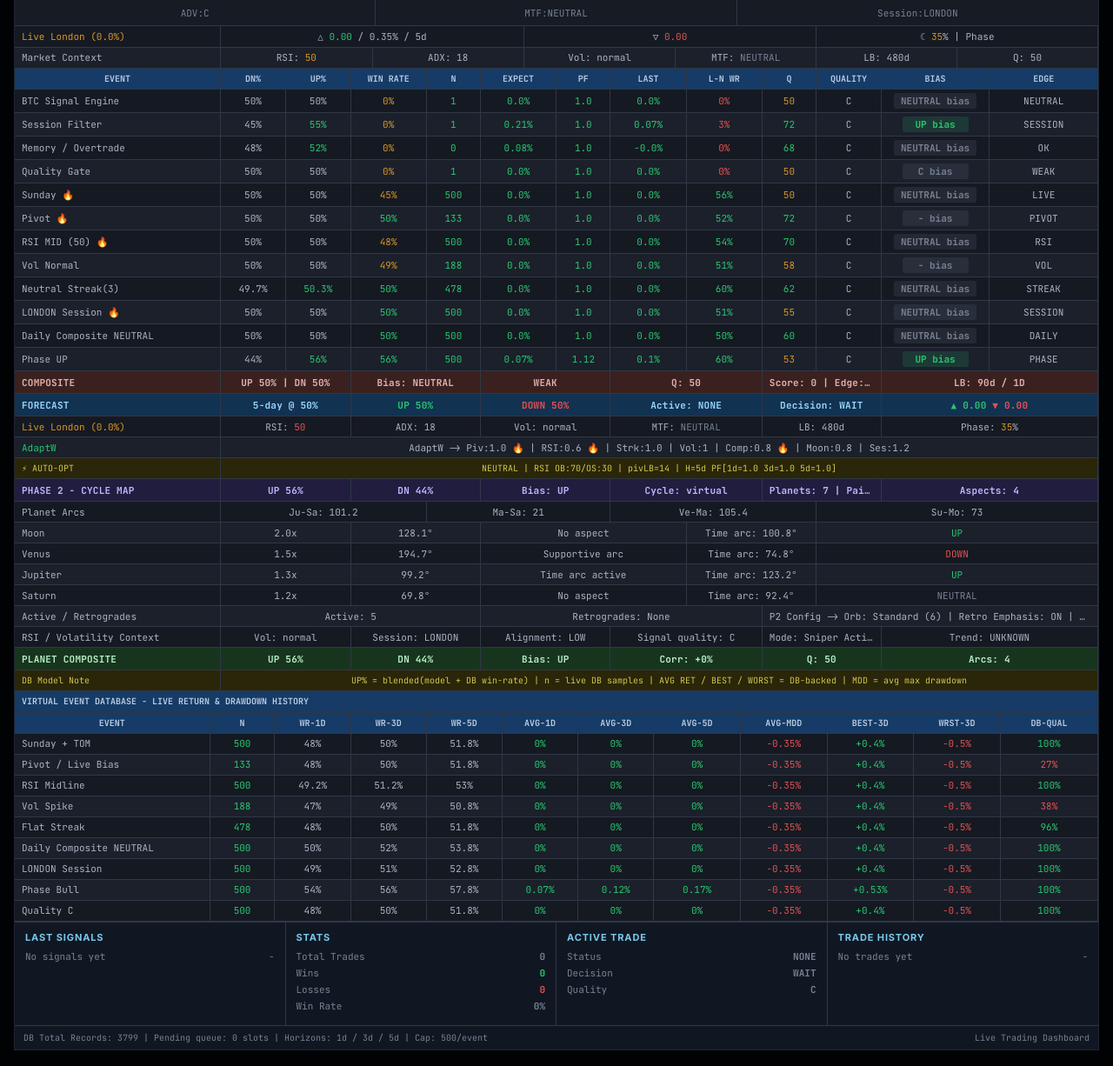
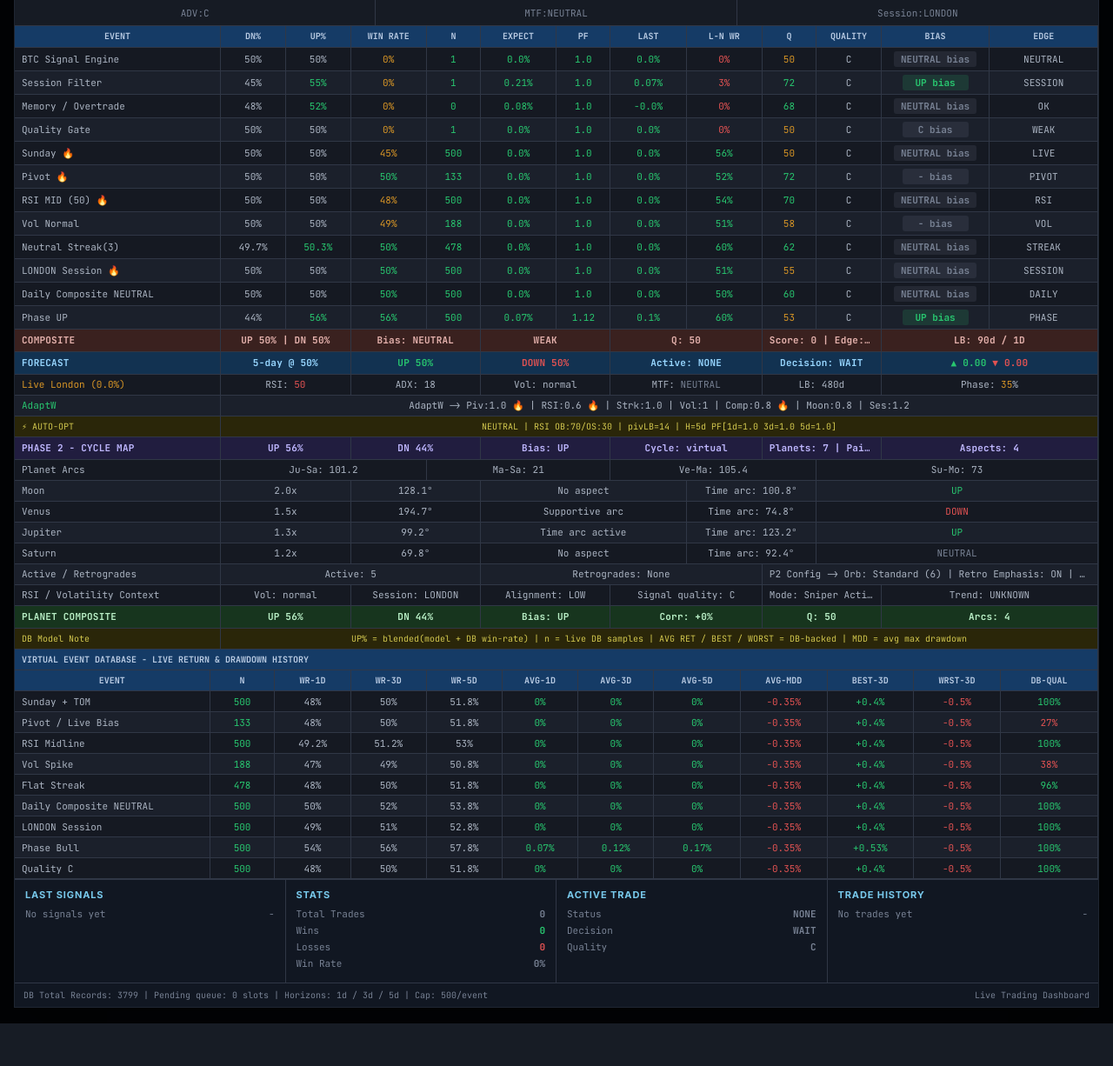
Before and after one commit to SilentWhaleReal/trading-dashboard, a Flask app: page / in a window 1280 px wide. Shown: the part 61-1287 px from the top of the page at 87% size. After the commit the page ends 1238 px from the top, so only its background shows below. Run offline with Flask 3, Linux system fonts and the light colour scheme; data that the repository does not hold is empty.

Commit message:
Remove standalone market context row

```diff
--- a/templates/index.html
+++ b/templates/index.html
@@ -368,37 +368,6 @@
         <div class="meta-cell">ADV: <span data-field="quality">{{ quality }}</span></div>
         <div class="meta-cell">MTF: <span class="{{ bias_class }}" data-field="bias">{{ bias }}</span></div>
         <div class="meta-cell">Session: <span data-field="session">{{ session }}</span></div>
-    </section>
-
-    <section class="table-wrap">
-        <table aria-label="Market forecast context">
-            <colgroup>
-                <col style="width: 19%">
-                <col style="width: 14%">
-                <col style="width: 14%">
-                <col style="width: 14%">
-                <col style="width: 13%">
-                <col style="width: 13%">
-                <col style="width: 13%">
-            </colgroup>
-            <tbody>
-                <tr>
-                    <td class="left warning" data-field="late-session-note">{{ late_session_note }}</td>
-                    <td colspan="2">△ <span class="positive" data-field="target-up-5d">{% if target_up_5d %}{{ target_up_5d }}{% else %}-{% endif %}</span> / <span data-field="forecast-projected-pct">{{ forecast_projected_pct }}</span>% / 5d</td>
-                    <td colspan="2">▽ <span class="negative" data-field="target-down-5d">{% if target_down_5d %}{{ target_down_5d }}{% else %}-{% endif %}</span></td>
-                    <td colspan="2">☾ <span class="warning" data-field="phase-pct">{{ phase_pct }}</span>% | Phase</td>
-                </tr>
-                <tr>
-                    <td class="left">Market Context</td>
-                    <td>RSI: <span class="warning" data-field="rsi-value">{{ rsi_value }}</span></td>
-                    <td>ADX: <span data-field="adx-value">{{ adx_value }}</span></td>
-                    <td>Vol: <span data-field="vol-state">{{ vol_state }}</span></td>
-                    <td>MTF: <span class="{{ bias_class }}" data-field="mtf-state">{{ mtf_state }}</span></td>
-                    <td>LB: <span data-field="lookback-2">{{ lookback }}</span></td>
-                    <td>Q: <span data-field="confidence">{{ confidence }}</span></td>
-                </tr>
-            </tbody>
-        </table>
     </section>
 
     <section class="table-wrap">
```
